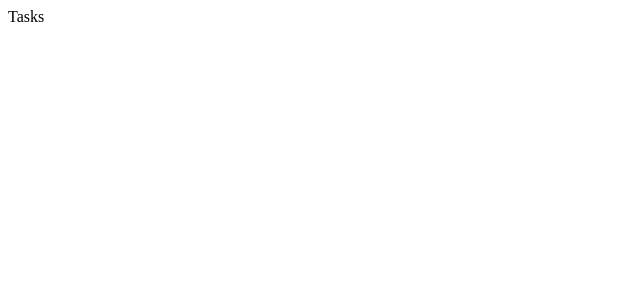
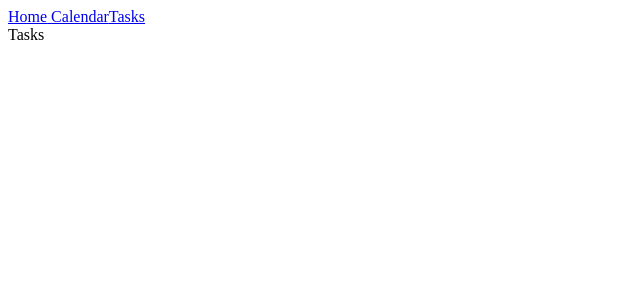
Before and after one commit to parshanapally/scattered-brain, a React (Create React App) app: page /tasks in a window 1280 px wide. Shown: the top 300 px of the page, without its empty margins (0-640 px from the left). Built offline with nearby package versions, Linux system fonts and the light colour scheme.

Commit message:
feat: create <Tasks/> component

```diff
--- a/src/components/Tasks/Tasks.js
+++ b/src/components/Tasks/Tasks.js
@@ -1,8 +1,12 @@
 import React from 'react'
+import NavHeader from '../NavHeader/NavHeader'
 
 const Tasks = (props) => {
     return (
-        <div>Tasks</div>
+        <div>
+            <NavHeader/>
+            Tasks
+        </div>
     )
 }
 
```
Also changed, not shown: 1 other file (tests, documents, lock files or other folders).
